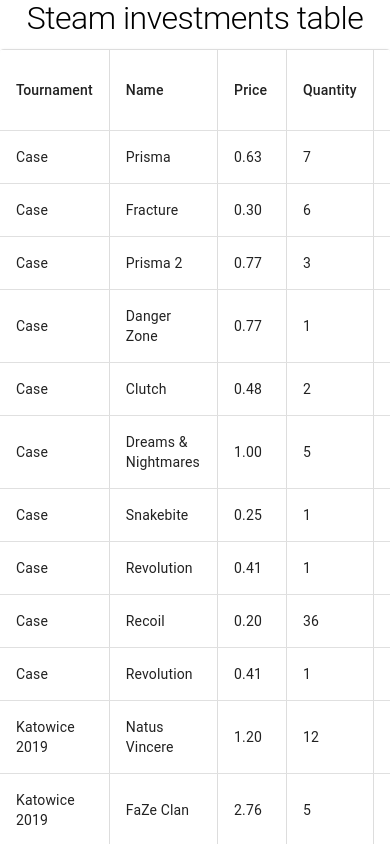
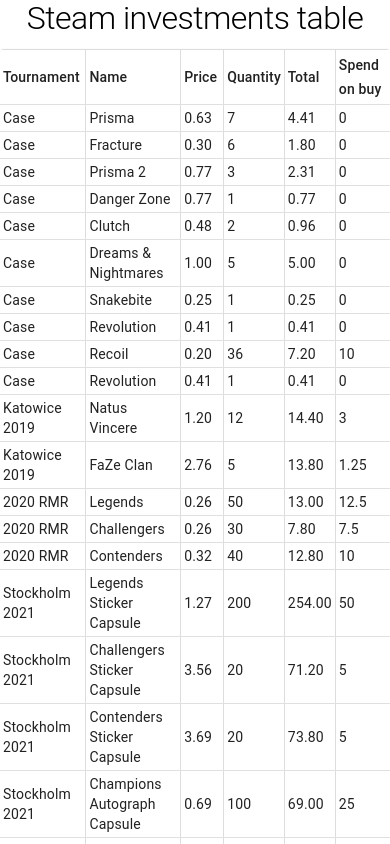
Before and after one commit to MadBowJam/SteamIvestment, a React (Create React App) app: page / in a window 390 px wide. Shown: the top 844 px of the page. Built offline with nearby package versions, Linux system fonts and the light colour scheme.

Commit message:
initial release

```diff
--- a/package.json
+++ b/package.json
@@ -45,6 +45,7 @@
     "@babel/core": "^7.24.3",
     "@babel/preset-env": "^7.24.3",
     "@babel/preset-react": "^7.24.1",
+    "@mui/system": "^5.15.15",
     "babel-loader": "^9.1.3",
     "css-loader": "^6.10.0",
     "style-loader": "^3.3.4",
--- a/src/components/dom/Header.js
+++ b/src/components/dom/Header.js
@@ -1,5 +1,6 @@
 import React from 'react';
 import Typography from '@mui/material/Typography';
+import '../../font/RobotoFlex.ttf';
 
 const Header = () => {
   return (
--- a/src/components/dom/Table.js
+++ b/src/components/dom/Table.js
@@ -2,6 +2,30 @@
 import { Table, TableBody, TableCell, TableContainer, TableHead, TableRow, Paper, Box } from '@mui/material';
 import { itemsList } from '../ItemListWithPrices'; // Імпортуємо список товарів
 import jsonData from '../../json/05.04.2024__19_43.json';
+import { styled } from '@mui/system';
+
+const StyledTableRow = styled(TableRow)({
+  transition: 'all 0.3s ease',
+  cursor: 'pointer',
+  '&:hover': {
+    backgroundColor: '#7dc2ad',
+    fontWeight: 'bold',
+    color: 'red', // Змінюємо колір тексту на червоний при наведенні на рядок
+    '& > *': { // Застосовуємо стилі до всіх клітинок у рядку
+      color: 'white',
+    },
+  },
+  '@media (max-width: 960px)': { // Media Query для планшетних пристроїв (ширина до 960px)
+    '& > *': {
+      padding: '5px !important', // Зміна паддингу на планшетному інтерфейсі
+    },
+  },
+  '@media (max-width: 500px)': { // Media Query для планшетних пристроїв (ширина до 960px)
+    '& > *': {
+      padding: '3px !important', // Зміна паддингу на мобільному інтерфейсі
+    },
+  },
+});
 
 const CustomTable = () => {
   const data = [];
@@ -26,40 +50,44 @@
   const totalAllPrice = Object.values(totalPrice).reduce((acc, curr) => acc + curr, 0);
 
   return (
-    <Box maxWidth={800} mx="auto">
+    <Box minWidth={390} maxWidth={900} mx="auto">
         <TableContainer component={Paper}>
-        <Table>
+          <Table style={{ borderCollapse: 'collapse', width: '100%', boxShadow: 'none' }}>
             <TableHead>
-            <TableRow>
+              <StyledTableRow>
                 <TableCell style={{ borderTop: '1px solid #ddd', borderRight: '1px solid #ddd' }}>Tournament</TableCell>
                 <TableCell style={{ borderTop: '1px solid #ddd', borderRight: '1px solid #ddd' }}>Name</TableCell>
                 <TableCell style={{ borderTop: '1px solid #ddd', borderRight: '1px solid #ddd' }}>Price</TableCell>
                 <TableCell style={{ borderTop: '1px solid #ddd', borderRight: '1px solid #ddd' }}>Quantity</TableCell>
                 <TableCell style={{ borderTop: '1px solid #ddd', borderRight: '1px solid #ddd' }}>Total</TableCell>
                 <TableCell style={{ borderTop: '1px solid #ddd' }}>Spend on buy</TableCell>
-            </TableRow>
+              </StyledTableRow>
             </TableHead>
             <TableBody>
               {data.map((item, index) => (
-              <TableRow key={index}>
+                <StyledTableRow key={index}>
                   <TableCell style={{ borderRight: '1px solid #ddd' }}>{item.tournament}</TableCell>
                   <TableCell style={{ borderRight: '1px solid #ddd' }}>{item.name}</TableCell>
                   <TableCell style={{ borderRight: '1px solid #ddd' }}>{item.price}</TableCell>
                   <TableCell style={{ borderRight: '1px solid #ddd' }}>{item.quantity}</TableCell>
                   <TableCell style={{ borderRight: '1px solid #ddd' }}>{item.total}</TableCell>
                   <TableCell>{item.spend_on_buy}</TableCell>
-              </TableRow>
+                </StyledTableRow>
               ))}
             </TableBody>
           </Table>
         </TableContainer>
 
+
+      <Box maxWidth={400} mx="auto" textAlign="center" >
         {Object.entries(totalPrice).map(([tournament, total]) => (
           <div key={tournament}>Total Price for {tournament}: {total.toFixed(2)}</div>
         ))}
 
         <div>Total Price for All: {totalAllPrice.toFixed(2)}</div>
       </Box>
+
+    </Box>
   );
 }
 
```
Also changed, not shown: src/components/dom/TableRow.js (+25 -16 lines), 1 other file (tests, documents, lock files or other folders). Lines whose indentation alone changed are shown as unchanged.
